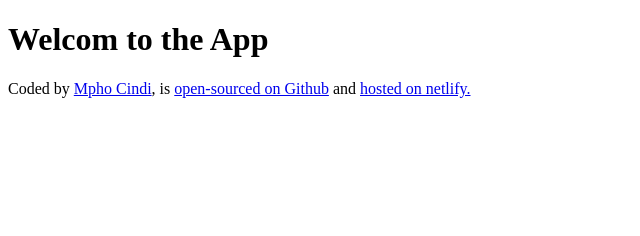
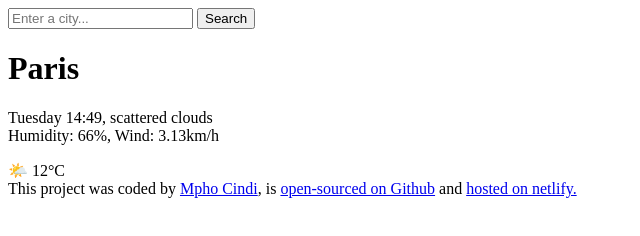
Before and after one commit to MphoCindi/WeatherProject, a plain HTML site: page index.html in a window 1280 px wide. Shown: the whole page, without its empty margins (0-640 px from the left). Drawn offline with Linux system fonts and the light colour scheme.

Commit message:
updated the index.html file

```diff
--- a/index.html
+++ b/index.html
@@ -7,9 +7,27 @@
     <title>Mpho App</title>
 </head>
 <body>
-    <h1>Welcom to the App</h1>
+    <header>
+        <form action="">
+            <input type="search" placeholder="Enter a city..." required>
+            <input type="submit" value="Search">
+        </form>
+    </header>
 
-    <footer>Coded by <a href="https://github.com/MphoCindi" target="_blank">Mpho Cindi</a>,
+    <main>
+        <div>
+          <h1>Paris</h1>
+          <p>
+            Tuesday 14:49, scattered clouds
+            <br />
+            Humidity: 66%, Wind: 3.13km/h
+          </p>
+        </div>
+        <div>🌤️ 12°C</div>
+      </main>
+
+
+    <footer>This project was coded by <a href="https://github.com/MphoCindi" target="_blank">Mpho Cindi</a>,
         is <a href="https://github.com/MphoCindi/WeatherProject" target="_blank"> open-sourced on Github</a>
         and <a href="https://weatherappmphocindi.netlify.app/" target="_blank">hosted on netlify.</a>
     </footer>
```
